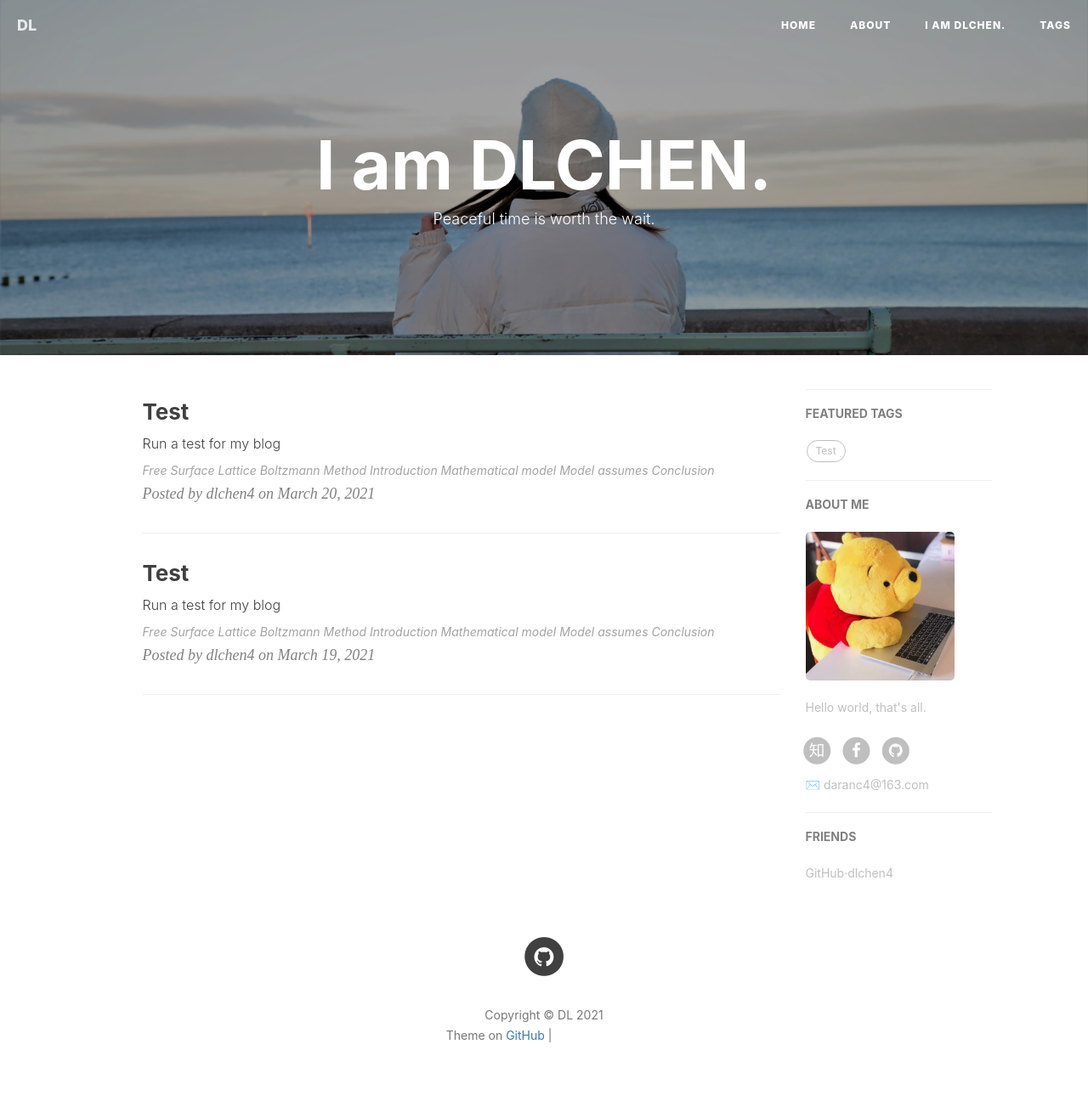
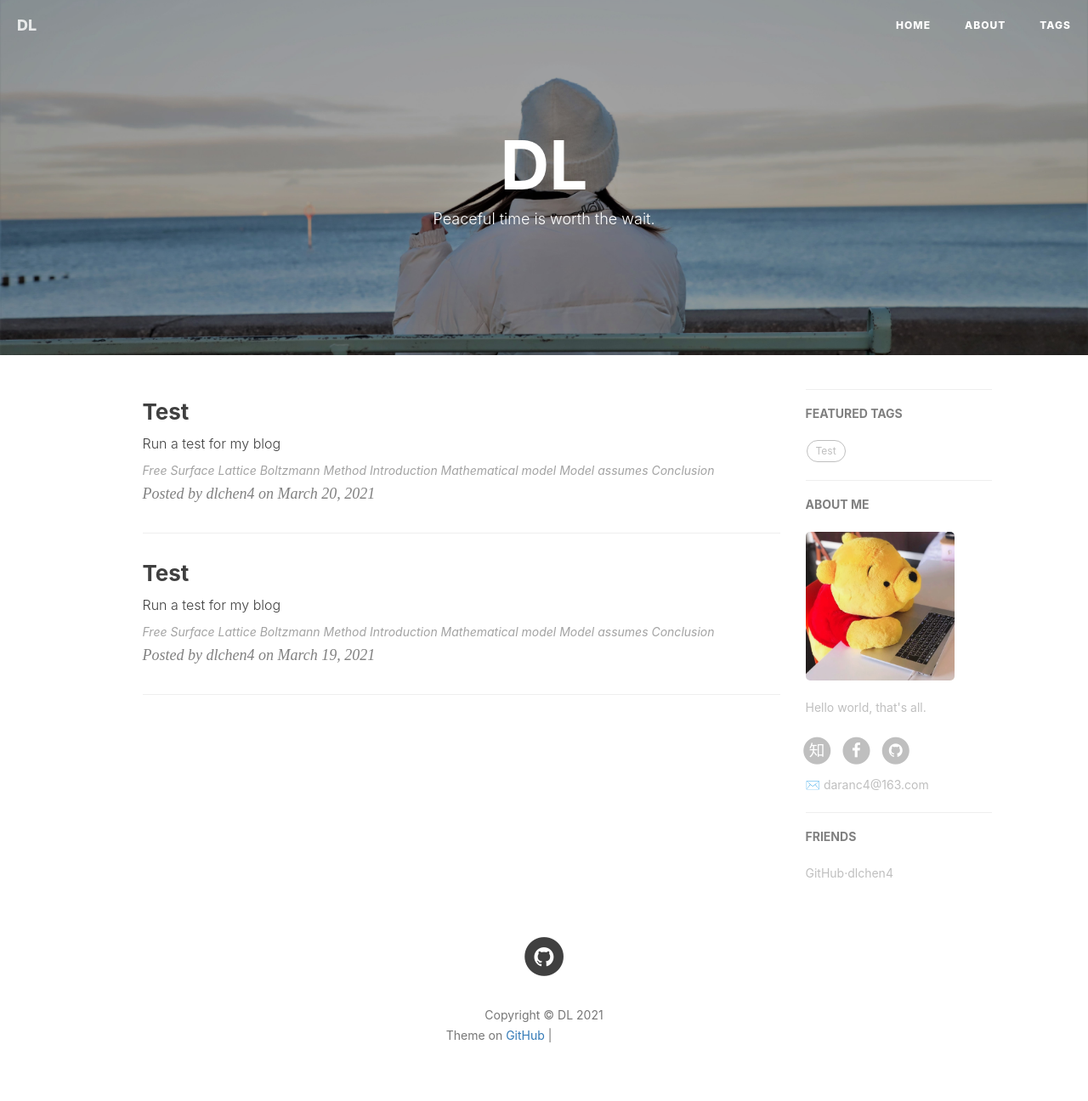
Before and after one commit to dlchen4/dlchen.github.io, a Jekyll site: the page built from index.html, in a window 1280 px wide. Shown: the whole page at 85% size. Built offline with Jekyll 4.4.1, drawn with Linux system fonts in a browser that asks for light colours; nearby versions of some CDN libraries; the list of posts is cut into pages by our own code; comment, search, counter and statistics services are not loaded; grey boxes are pictures that could not be loaded.

Commit message:
Update index.html

```diff
--- a/index.html
+++ b/index.html
@@ -1,5 +1,4 @@
 ---
-title: "I am DLCHEN."
 layout: page
 description: "Peaceful time is worth the wait."
 ---
```
